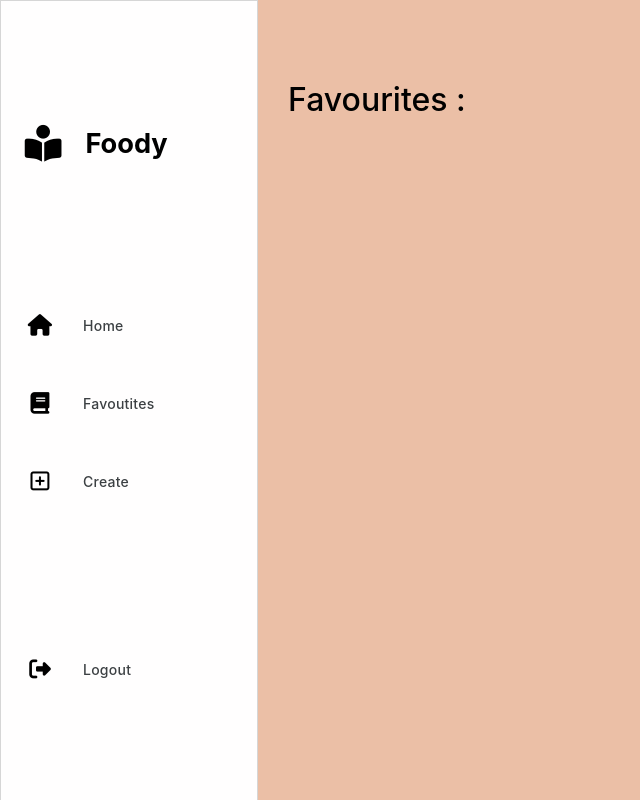
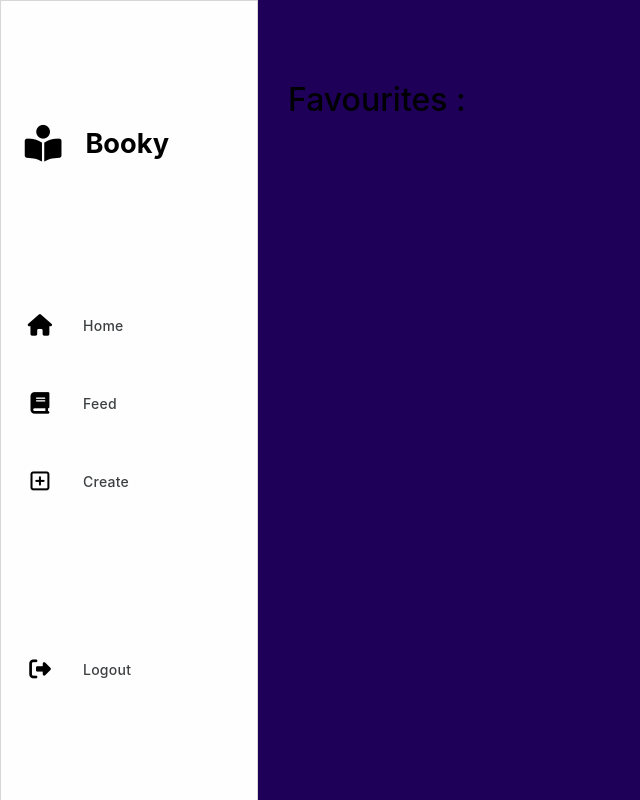
Before and after one commit to Hu-zk/Book-Sharing-Platform, a React (Create React App) app in the folder book-frontend/: page /user/favourites in a window 1280 px wide. Shown: the whole page, without its empty margins (0-640 px from the left). Built offline with nearby package versions, Linux system fonts and the light colour scheme; no server answers.

Commit message:
Frontend <> styled the pages

```diff
--- a/book-frontend/src/components/Cards/index.jsx
+++ b/book-frontend/src/components/Cards/index.jsx
@@ -75,9 +75,12 @@ function Cards({books,setBooks}) {
                             </div>
                         </div>
                         <img className='recipe-img' src={`http://127.0.0.1:8000/${books.image}`} alt="recipe img" />
+                        <div className='details'>
 
+                        <div>
                         <div className='recipe-cuisine'>{books.genre}</div>
                         <div className='recipe-cuisine'>{books.author}</div>
+                        </div>
                         <div className='name-heart'>
                             <div className='recipe-name'>{books.title}</div>
                             <div className='card-icons'>
@@ -96,6 +99,7 @@ function Cards({books,setBooks}) {
                             </div>
                         </div>
                         <div className='recipe-review'>{books.review}</div>
+                        </div>
                     </div>
             ))}
         </div>
--- a/book-frontend/src/components/SideMenu/index.jsx
+++ b/book-frontend/src/components/SideMenu/index.jsx
@@ -24,7 +24,7 @@ function SideMenu() {
                 <div className="menu-titles">
                     <i className="fa-solid fa-book-open-reader menu-icons"></i>
                 </div>
-                <h4>Foody</h4>
+                <h4>Booky</h4>
             </div>
 
             <div className="menu-section">
@@ -43,7 +43,7 @@ function SideMenu() {
                         <div className="menu-titles">
                         <i className="fa-solid fa-book menu-icons"></i>
                         </div>
-                        <h4>Favoutites</h4>
+                        <h4>Feed</h4>
                     </div>
                 </NavLink>
 
--- a/book-frontend/src/index.css
+++ b/book-frontend/src/index.css
@@ -5,8 +5,8 @@ body {
     sans-serif;
   -webkit-font-smoothing: antialiased;
   -moz-osx-font-smoothing: grayscale;
-  background-color: rgb(217, 217, 217);
-  background-color: rgb(235, 191, 166);
+  background-color: rgb(48, 51, 83);
+  background-color: rgb(30, 0, 89);
 }
 
 code {
--- a/book-frontend/src/pages/Home/style.css
+++ b/book-frontend/src/pages/Home/style.css
@@ -42,10 +42,18 @@
   margin: 0.5em 0.2em;
 }
 
+.details {
+  display: flex;
+  flex-flow: column;
+  margin: 0 1.7em;
+  gap: 0.5em;
+}
+
 .recipe-img {
   border-radius: 0.4em;
-  width: 300px;
+  width: 250px;
   height: 300px;
+  align-self: center;
 }
 
 .recipe-cuisine {
@@ -114,7 +122,7 @@
   border-radius: 0.5em;
   width: 20%;
   cursor: pointer;
-  background-color: rgb(255, 81, 0);
+  background-color: rgb(136, 0, 255);
   font-weight: 600;
   /* font-size: 1em; */
   color: white;
@@ -123,5 +131,5 @@
 .user-follow {
   display: flex;
   justify-content: space-between;
-  margin-bottom: 0.5em;
+  margin-bottom: 1em;
 }
```
Also changed, not shown: 2 other files (tests, documents, lock files or other folders).
